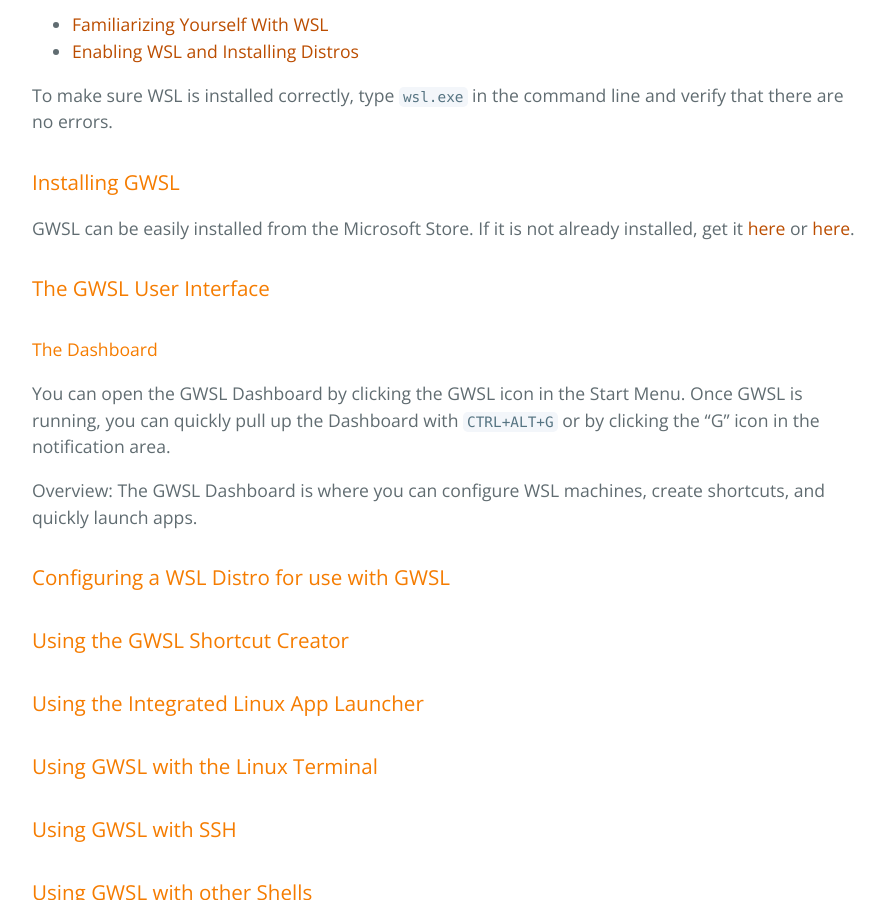
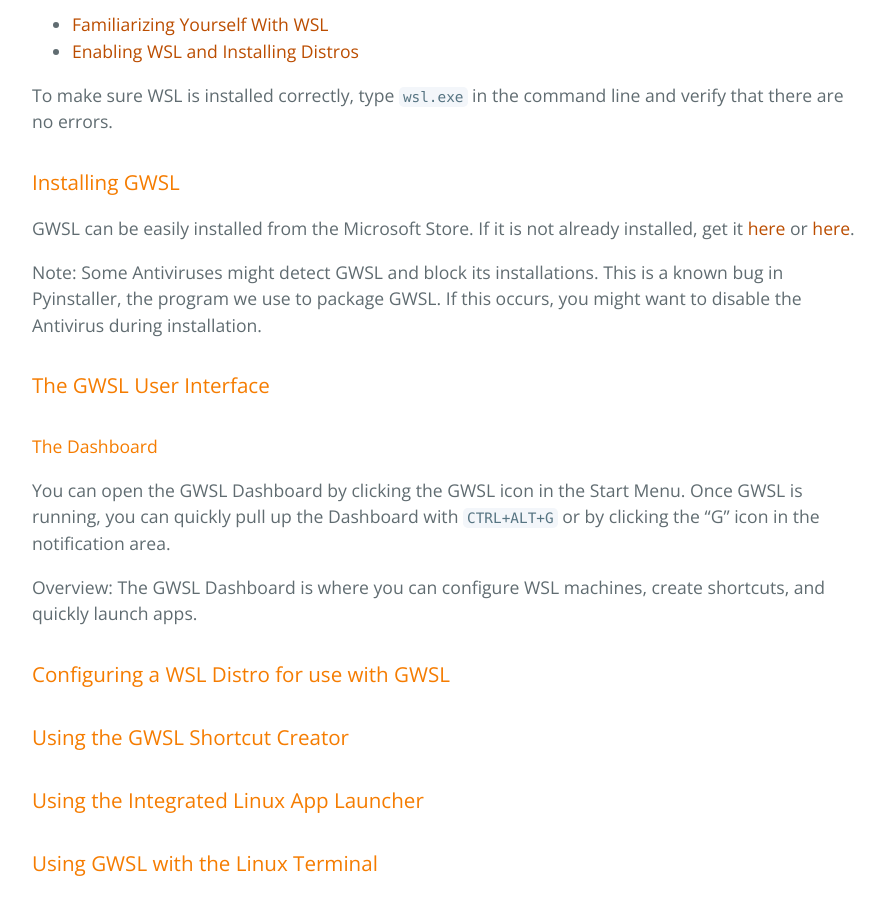
Before and after one commit to Opticos/gwsl, a Jekyll site: the page built from tutorials/manual.md, in a window 1280 px wide and 900 px high, scrolled down 936 px. Shown: the whole window, without its empty margins (192-1077 px from the left). Built offline with Jekyll 4.4.1, drawn with Linux system fonts in a browser that asks for light colours; the repository's description, which GitHub fills in, is left out.

Commit message:
Update manual.md

````diff
--- a/tutorials/manual.md
+++ b/tutorials/manual.md
@@ -31,6 +31,8 @@ To make sure WSL is installed correctly, type ```wsl.exe``` in the command line
 ### Installing GWSL ###
 
 GWSL can be easily installed from the Microsoft Store. If it is not already installed, get it [here](ms-windows-store://pdp/?productid=9NL6KD1H33V3) or [here](	https://www.microsoft.com/store/apps/9NL6KD1H33V3).
+
+Note: Some Antiviruses might detect GWSL and block its installations. This is a known bug in Pyinstaller, the program we use to package GWSL. If this occurs, you might want to disable the Antivirus during installation.
 
 ### The GWSL User Interface ###
 #### The Dashboard
````
